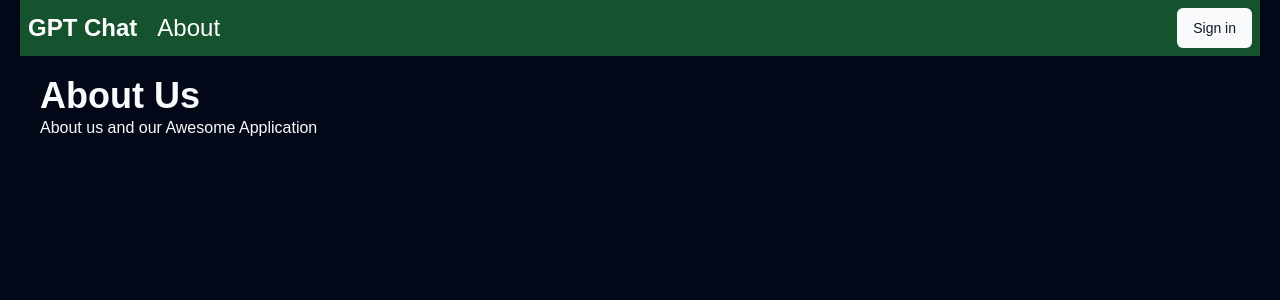
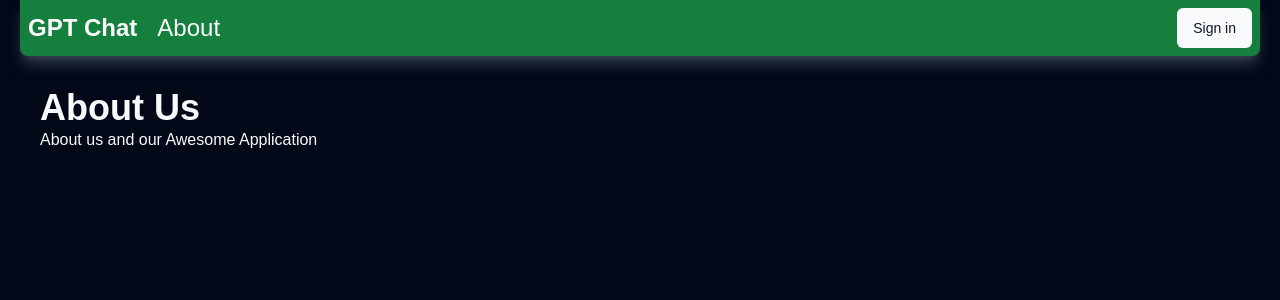
Before and after one commit to mtranggit/chatgpt-app, a Next.js app: page /about in a window 1280 px wide. Shown: the top 300 px of the page. Built offline with nearby package versions, Linux system fonts and the light colour scheme; no server answers.

Commit message:
Update header style

```diff
--- a/src/app/layout.tsx
+++ b/src/app/layout.tsx
@@ -33,7 +33,7 @@ export default function RootLayout({
         <body
           className={`${geistSans.variable} ${geistMono.variable} antialiased px-2 md:px-5`}
         >
-          <header className="text-white font-bold bg-green-900 text-2xl flex items-center content-between p-2">
+          <header className="text-white font-bold bg-green-700 text-2xl flex items-center content-between p-2 mb-3 rounded-b-lg shadow-gray-700 shadow-lg">
             <div className="flex flex-grow">
               <Link href="/">GPT Chat</Link>
               <Link href="/about" className="ml-5 font-light">
```
